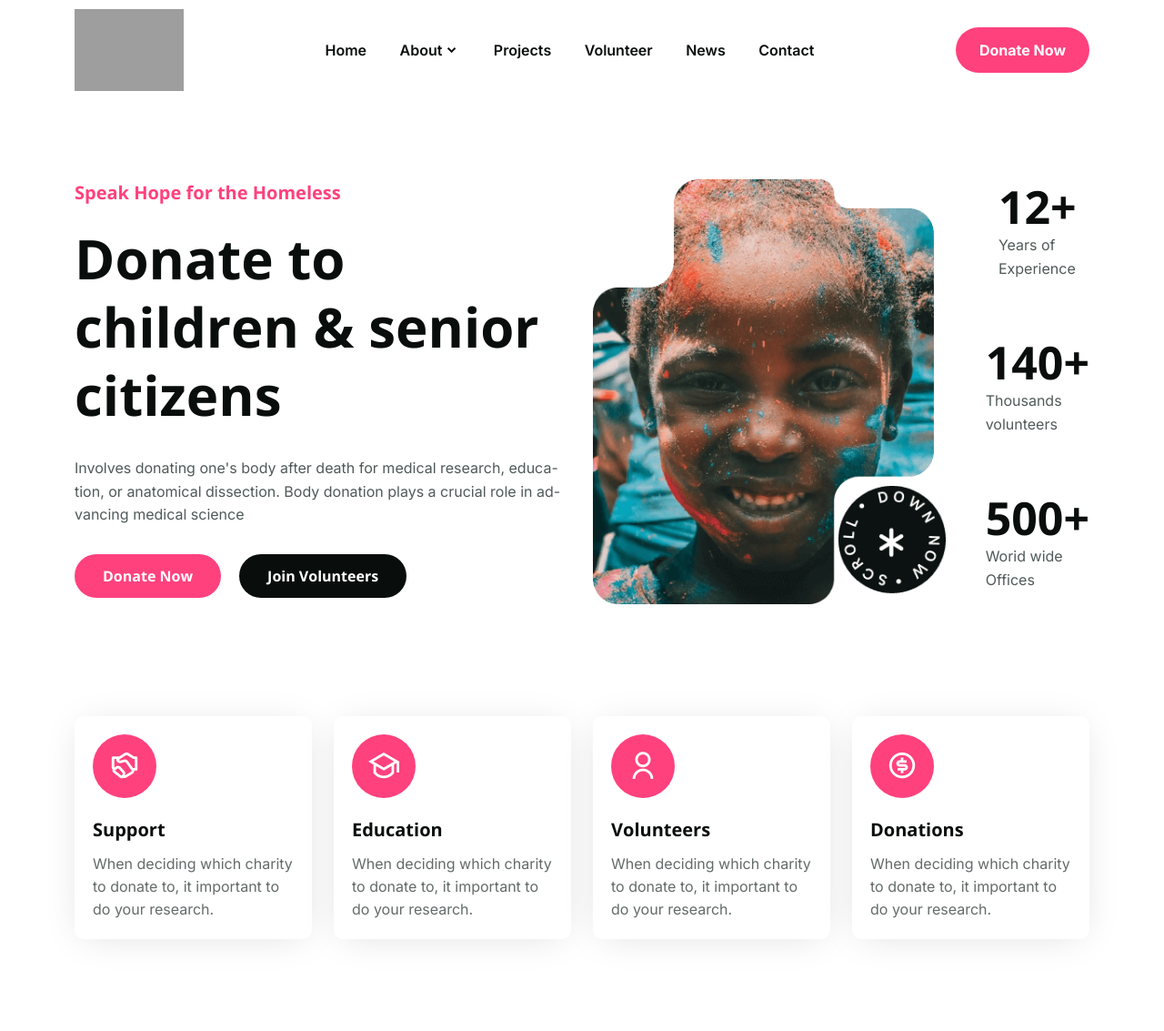
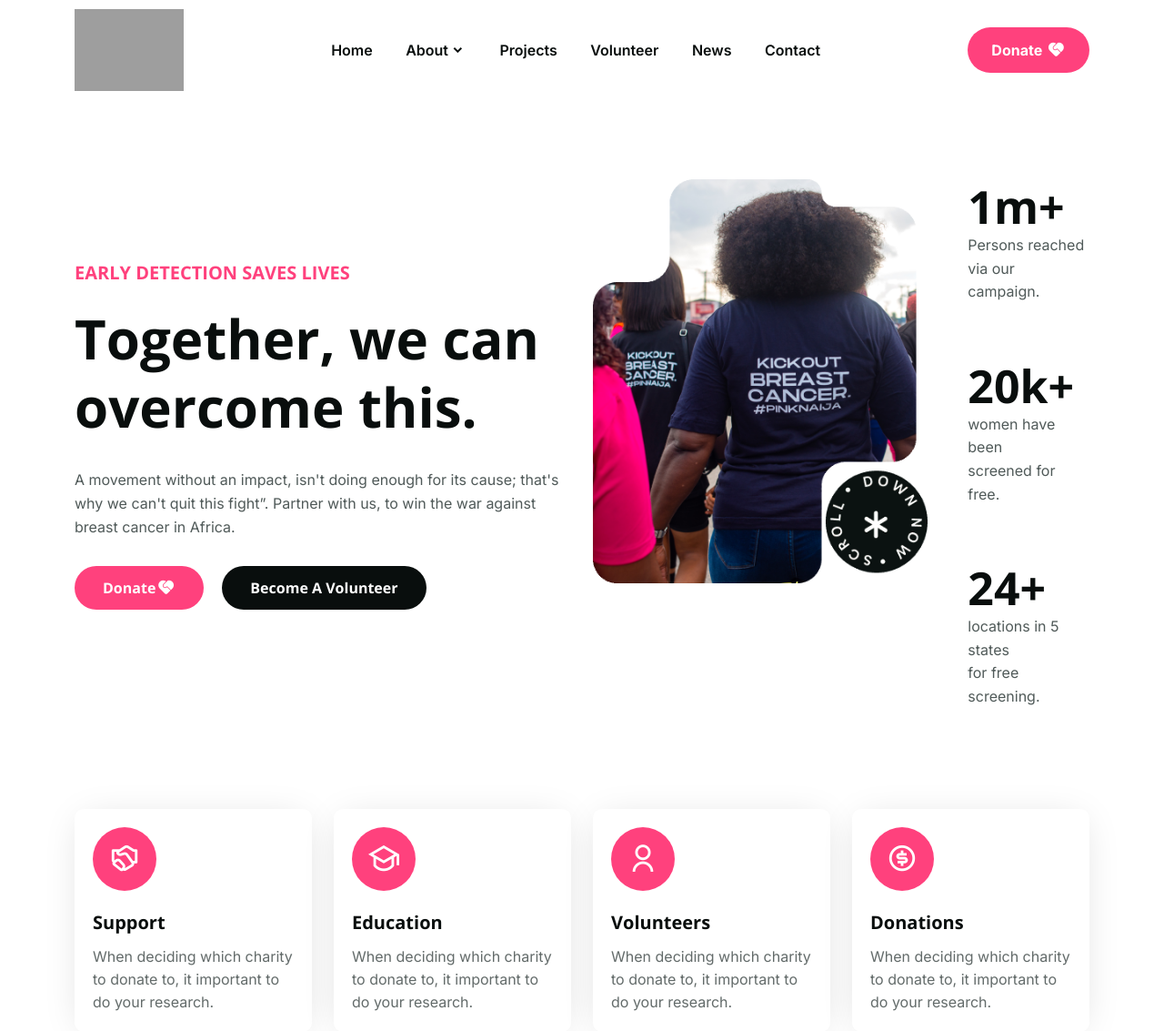
Before and after one commit to codystack/engrace, a PHP site: page / in a window 1280 px wide. Shown: the top 1133 px of the page at 91% size. Run offline with PHP 8.4, Linux system fonts and the light colour scheme; grey boxes are pictures that could not be loaded.

Commit message:
Hero added

```diff
--- a/components/navbar.php
+++ b/components/navbar.php
@@ -37,7 +37,7 @@
 
                                 <div class="header-right">
                                     <div class="cart">
-                                        <a href="donate" class="btn-primary-fill pill-btn">Donate Now</a>
+                                        <a href="donate" class="btn-primary-fill pill-btn">Donate <i class="ri-service-fill" style="top: 0px"></i></a>
                                     </div>
                                 </div>
                             </div>
--- a/index.php
+++ b/index.php
@@ -4,19 +4,18 @@ include "./components/navbar.php";
 ?>
 
     <main>
-      <!-- Hero area S t a r t-->
       <section class="hero-area">
         <div class="single-slider hero-padding">
           <div class="container">
             <div class="row justify-content-between">
               <div class="col-xxl-6 col-xl-6 col-lg-6 my-auto">
                 <div class="hero-caption-one mb-20">
-                  <h4 class="key-title font-700 mb-20 wow fadeInUp" data-wow-delay="0.0s">Speak Hope for the Homeless</h4>
-                  <h1 class="title font-700 wow fadeInUp" data-wow-delay="0.1s">Donate to children & senior citizens</h1>
-                  <p class="pera wow fadeInUp" data-wow-delay="0.3s">Involves donating one's body after death for medical research, education, or anatomical dissection. Body donation plays a crucial role in advancing medical science</p>
+                  <h4 class="key-title font-700 mb-20 wow fadeInUp" data-wow-delay="0.0s">EARLY DETECTION SAVES LIVES</h4>
+                  <h1 class="title font-700 wow fadeInUp" data-wow-delay="0.1s">Together, we can overcome this.</h1>
+                  <p class="pera wow fadeInUp" data-wow-delay="0.3s">A movement without an impact, isn't doing enough for its cause; that's why we can't quit this fight”. Partner with us, to win the war against breast cancer in Africa.</p>
                   <div class="d-flex gap-20 flex-wrap">
-                    <a href="donation.html" class="btn-primary-fill hero-btn wow fadeInLeft" data-wow-delay="0.4s">Donate Now</a>
-                    <a href="volunteer.html" class="btn-tertiary-fill hero-btn wow fadeInRight" data-wow-delay="0.4s">Join Volunteers</a>
+                    <a href="donate" class="btn-primary-fill hero-btn wow fadeInLeft" data-wow-delay="0.4s">Donate  <i class="ri-service-fill" style="top: 0px"></i></a>
+                    <a href="volunteer" class="btn-tertiary-fill hero-btn wow fadeInRight" data-wow-delay="0.4s">Become a Volunteer</a>
                   </div>
                 </div>
               </div>
@@ -27,25 +26,16 @@ include "./components/navbar.php";
                   </div>
                   <div class="hero-count-section flex flex-column gap-60">
                     <div class="hero-count wow fadeInUp" data-wow-delay="0.0s">
-                      <h4 class="title">12+</h4>
-                      <p class="pera">
-                        Years of <br>
-                        Experience
-                      </p>
+                      <h4 class="title">1m+</h4>
+                      <p class="pera">Persons reached<br> via our campaign.</p>
                     </div>
                     <div class="hero-count wow fadeInUp" data-wow-delay="0.2s">
-                      <h4 class="title">140+</h4>
-                      <p class="pera">
-                        Thousands <br>
-                        volunteers
-                      </p>
+                      <h4 class="title">20k+</h4>
+                      <p class="pera">women have been<br> screened for free.</p>
                     </div>
                     <div class="hero-count  wow fadeInUp" data-wow-delay="0.3s">
-                      <h4 class="title">500+</h4>
-                      <p class="pera">
-                        Worid wide <br>
-                        Offices
-                      </p>
+                      <h4 class="title">24+</h4>
+                      <p class="pera">locations in 5 states<br> for free screening.</p>
                     </div>
                   </div>
                 </div>
@@ -54,7 +44,6 @@ include "./components/navbar.php";
           </div>
         </div>
       </section>
-      <!-- End-of Hero-->
 
       <!-- helpful area S t a r t-->
       <section class="helpful-area">
```
Also changed, not shown: assets/images/hero/hero-1.png.
